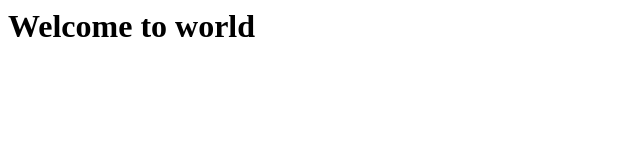
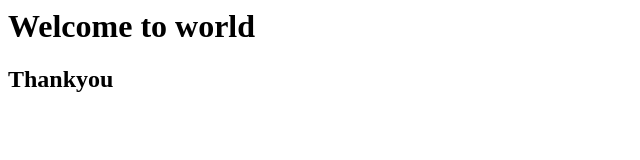
Before and after one commit to deveshbhati007/Demo_Commands, a plain HTML site: page index.html in a window 1280 px wide. Shown: the whole page, without its empty margins (0-640 px from the left). Drawn offline with Linux system fonts and the light colour scheme.

Commit message:
Update index.html

```diff
--- a/index.html
+++ b/index.html
@@ -1,3 +1,4 @@
 <html>
 	<h1>Welcome to world</h1>
+	<h2>Thankyou</h2>
 </html>
```
